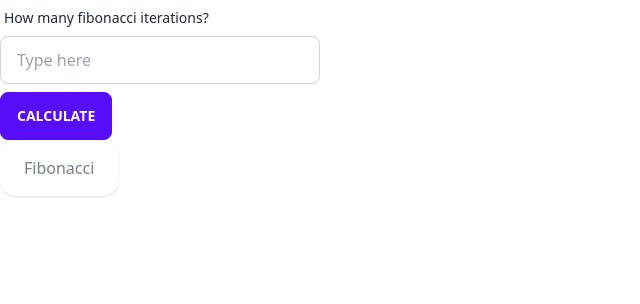
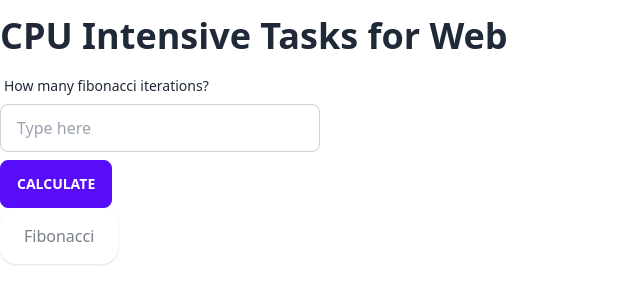
Before and after one commit to caiquecastro/cpu-intensive-tasks-web, a plain HTML site: page index.html in a window 1280 px wide. Shown: the whole page, without its empty margins (0-640 px from the left). Drawn offline with nearby package versions, Linux system fonts and the light colour scheme.

Commit message:
feat: Add title for page

```diff
--- a/index.html
+++ b/index.html
@@ -14,7 +14,8 @@
     <script src="/script.js" defer></script>
   </head>
   <body>
-    <div id="app">
+    <div id="app" class="container mx-auto py-4">
+      <h1 class="text-4xl font-bold mb-3">CPU Intensive Tasks for Web</h1>
       <form action="" name="fibonacci">
         <div class="form-control w-full max-w-xs">
           <label class="label">
```
